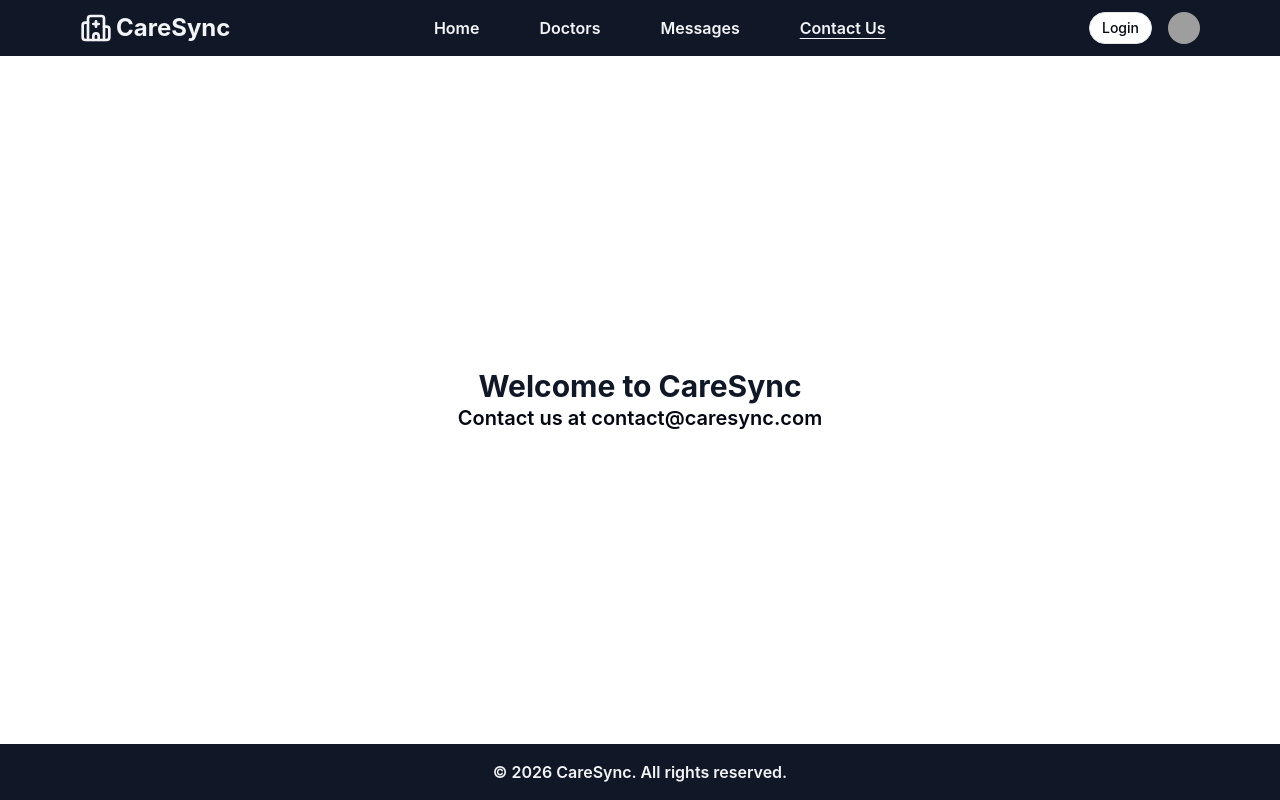
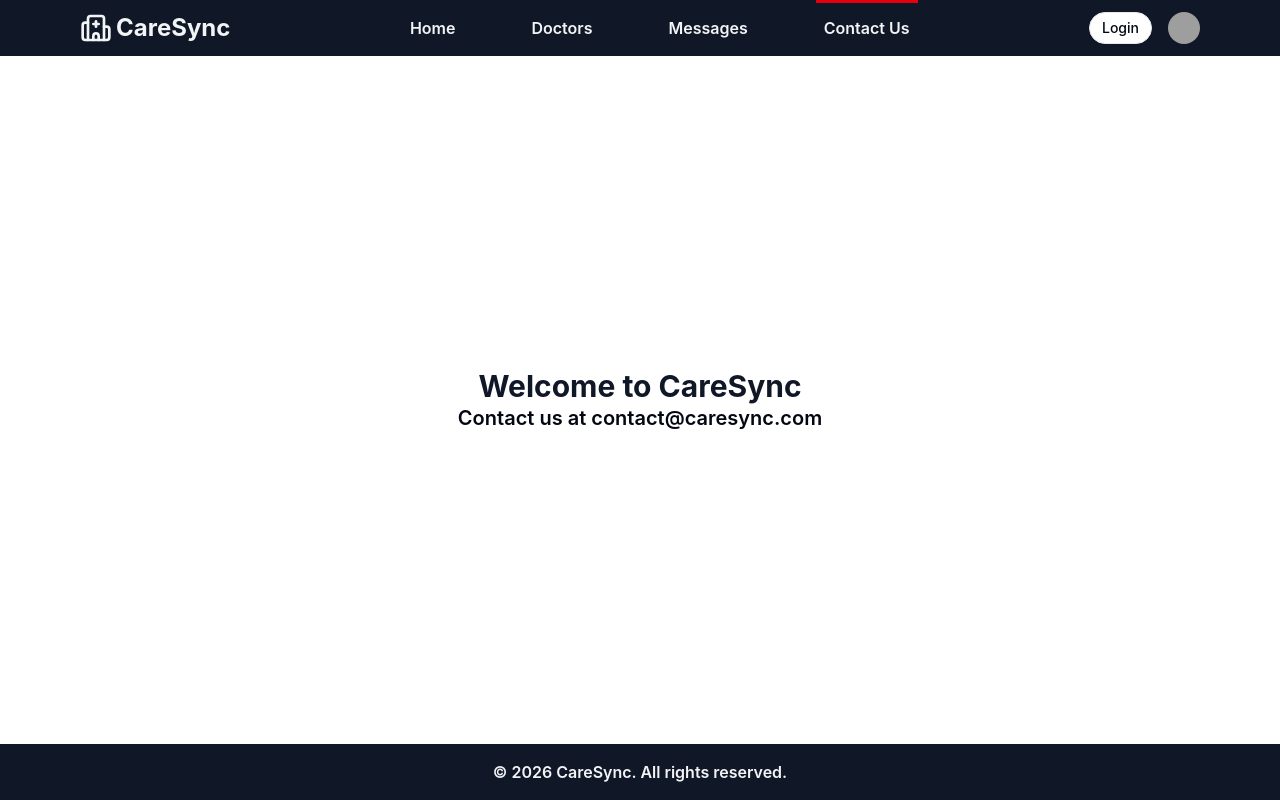
Before and after one commit to Yasir-Ali-Swe/ReactBlueprints, a React (Vite) app: page /contact-us in a window 1280 px wide. Built offline with nearby package versions, Linux system fonts and the light colour scheme; grey boxes are pictures that could not be loaded.

Commit message:
Navbar.jsx

```diff
--- a/src/components/common/Navbar.jsx
+++ b/src/components/common/Navbar.jsx
@@ -41,7 +41,12 @@ const Navbar = () => {
           <Link
             key={index}
             to={link.path}
-            className={`text-secondary font-semibold ${path === link.path && "underline underline-offset-4 decoration-secondary"}`}
+            className={`
+                        relative text-secondary font-semibold px-2
+                        after:absolute after:left-0 after:-top-4 after:h-0.75 after:bg-destructive
+                        after:w-0 after:transition-all after:duration-300
+                        ${path === link.path ? "after:w-full" : ""}
+                        `}
           >
             {link.name}
           </Link>
```
